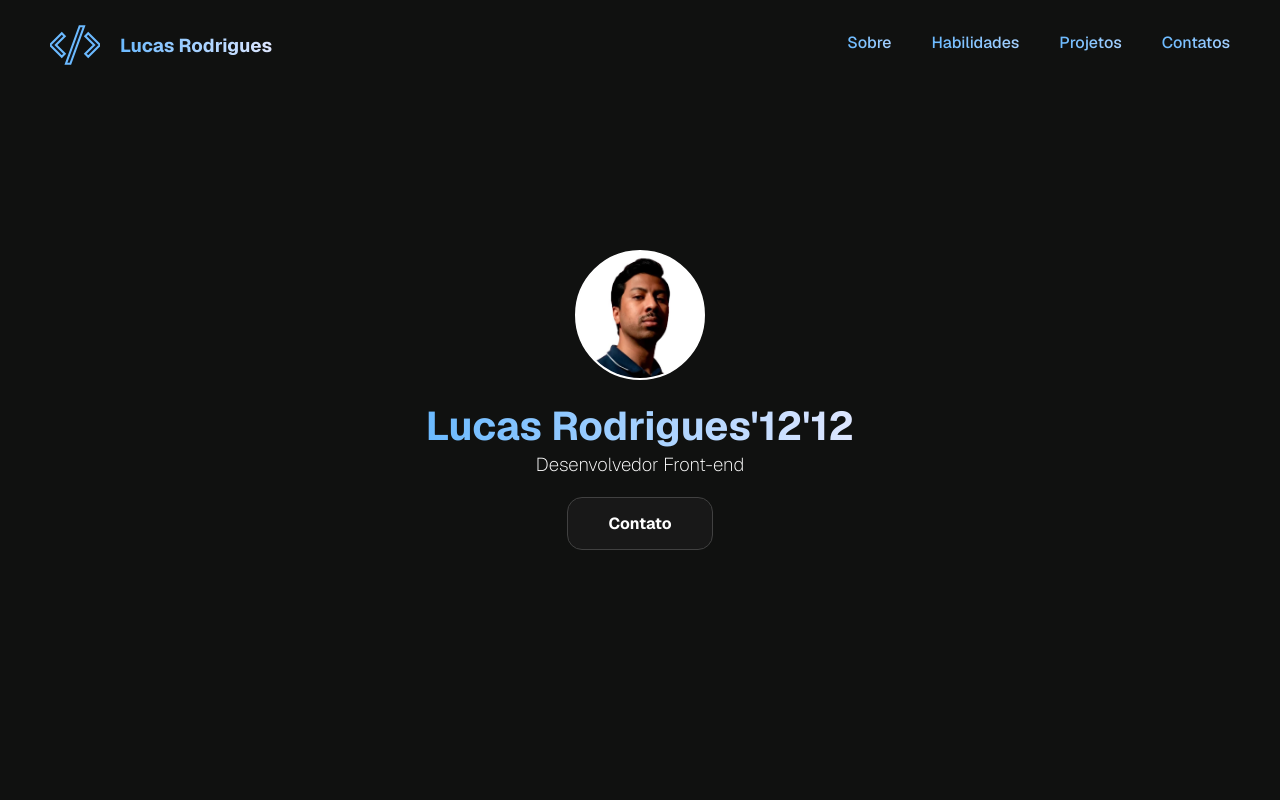
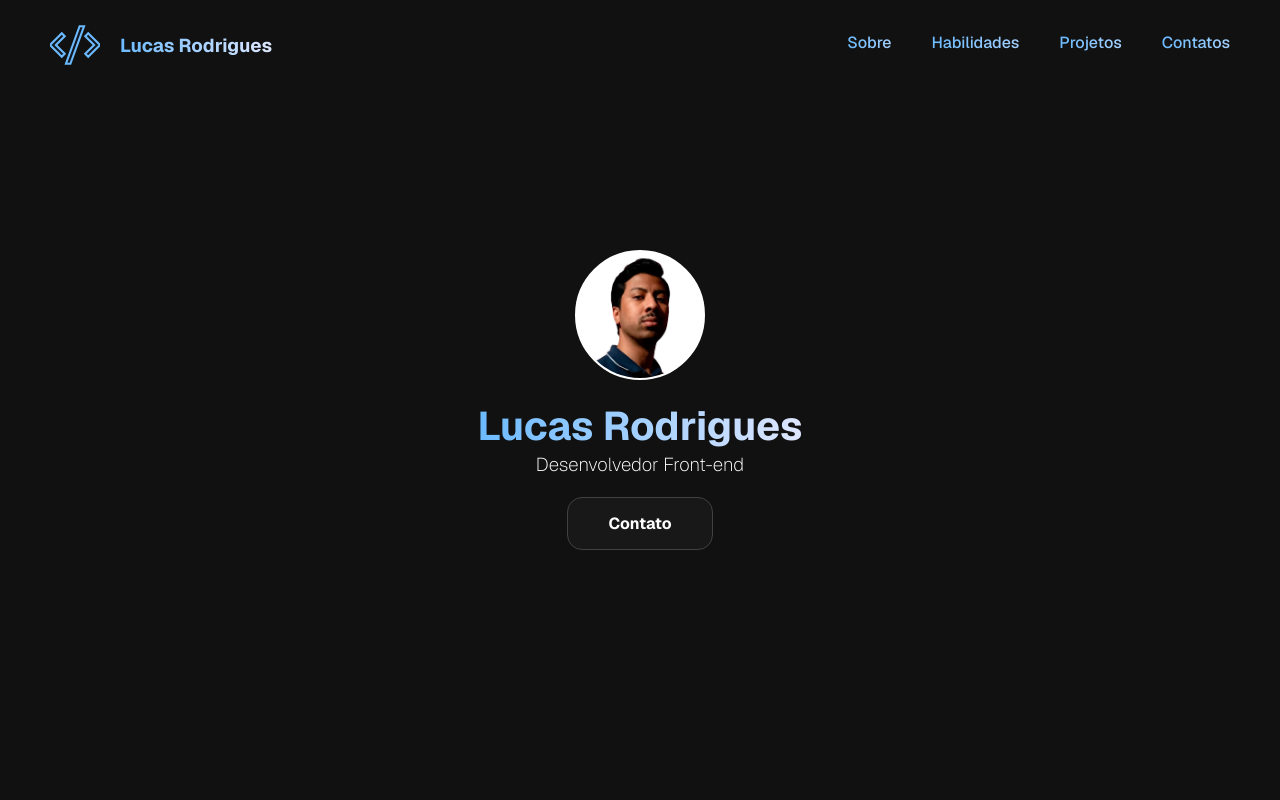
Before and after one commit to lucasmrdeveloper/lucasrodrigues, a React (Vite) app: page / in a window 1280 px wide. Shown: the top 800 px of the page. Built offline with nearby package versions, Linux system fonts and the light colour scheme.

Commit message:
style: corrige nome do desenvolvedor

```diff
--- a/src/componentes/Home/Home.jsx
+++ b/src/componentes/Home/Home.jsx
@@ -17,7 +17,7 @@ function Home() {
                 <div className="home-box">
                     <img className="home-img" src={desenvolvedor} alt="Desenvolvedor"/>
 
-                    <h1 className="home-nome">Lucas Rodrigues'12'12</h1>
+                    <h1 className="home-nome">Lucas Rodrigues</h1>
 
                     <h3 className="home-profissao">Desenvolvedor Front-end</h3>
 
```
